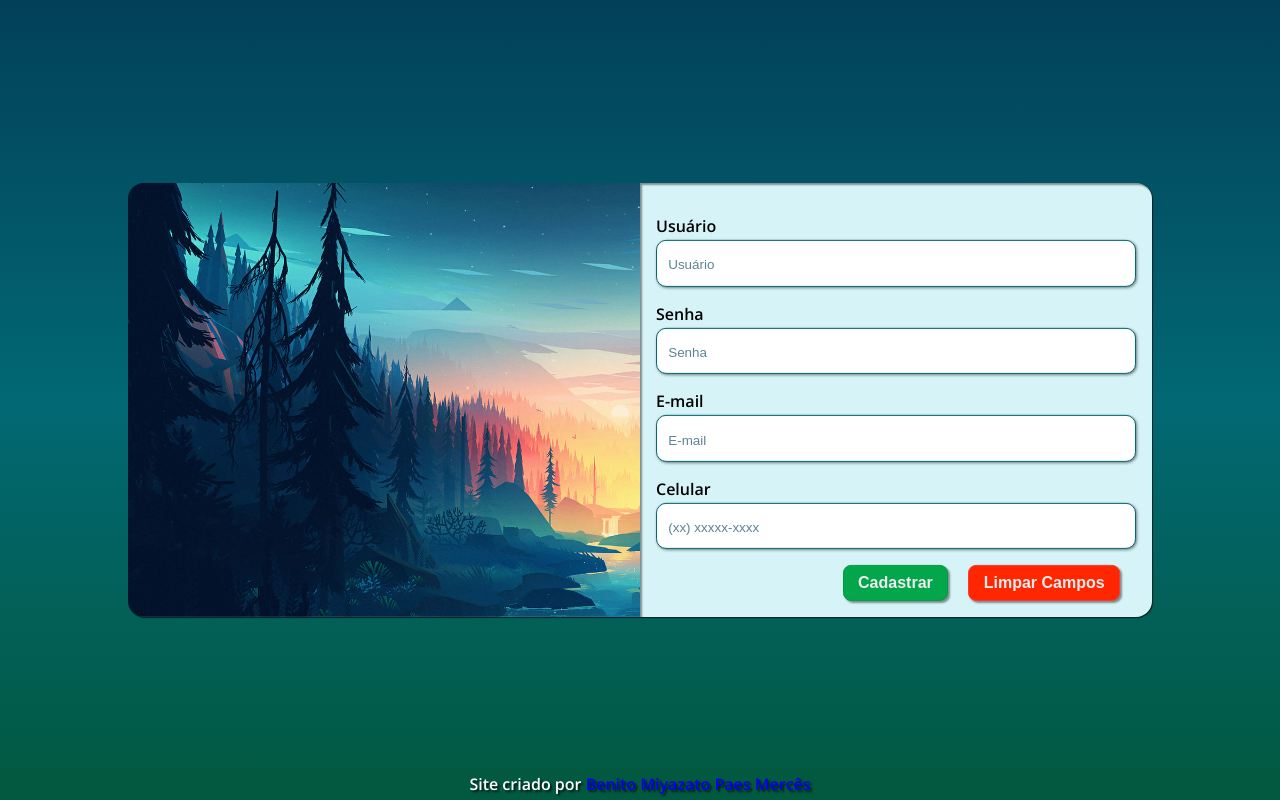
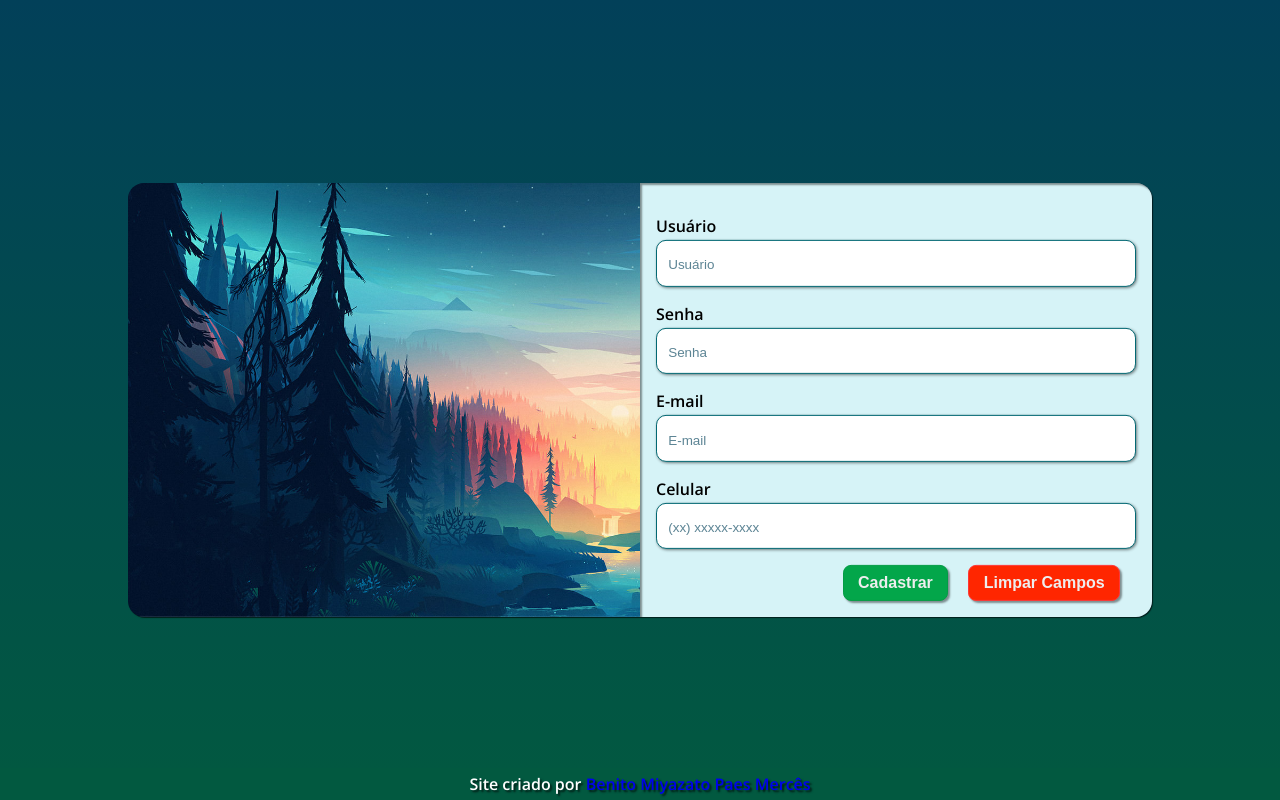
Before and after one commit to benitomiyazato/tela-cadastro, a plain HTML site: page index.html in a window 1280 px wide. Drawn offline with nearby package versions, Linux system fonts and the light colour scheme.

Commit message:
Update style.css

```diff
--- a/styles/style.css
+++ b/styles/style.css
@@ -20,12 +20,7 @@
 
 body {
   height: 100vh;
-  background: var(--color2);
-  background-image: linear-gradient(
-    var(--color1),
-    var(--color2),
-    var(--color4)
-  );
+  background-image: linear-gradient(to bottom, var(--color1), var(--color4));
   font-family: "Open Sans", sans-serif;
 }
 
```
